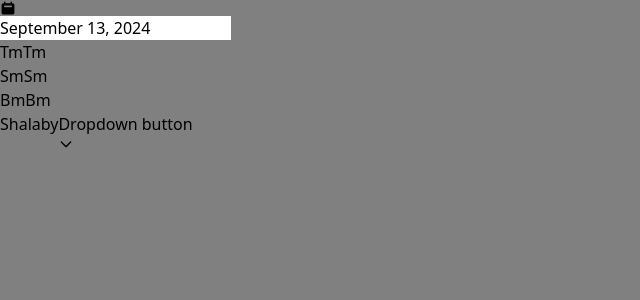
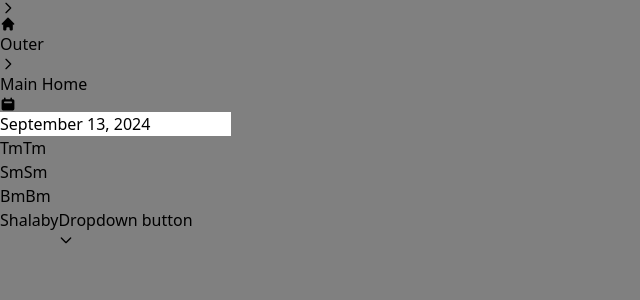
Before and after one commit to George-Nabil-Aziz/Shamandy, a React (Vite) app: page / in a window 1280 px wide. Shown: the top 300 px of the page, without its empty margins (0-640 px from the left). Built offline with nearby package versions, Linux system fonts and the light colour scheme.

Commit message:
Adding breadcrumb

```diff
--- a/package.json
+++ b/package.json
@@ -12,7 +12,8 @@
   "dependencies": {
     "flowbite-react": "^0.9.0",
     "react": "^18.2.0",
-    "react-dom": "^18.2.0"
+    "react-dom": "^18.2.0",
+    "react-router-dom": "^6.26.2"
   },
   "devDependencies": {
     "@types/react": "^18.2.66",
--- a/src/App.jsx
+++ b/src/App.jsx
@@ -1,22 +1,18 @@
-import { Button, Datepicker, Dropdown } from "flowbite-react";
+// React
+import { createBrowserRouter, RouterProvider } from "react-router-dom";
+
+// UI
 import { useScreenSize } from "/src";
 
+// Components
+import { routes } from "./routes";
+
 export default function App() {
+  // Hooks
   const screen = useScreenSize();
 
-  return (
-    <div>
-      <Datepicker />
-      <div>TmTm</div>
-      <div>SmSm</div>
-      <div>BmBm</div>
-      <Button>Shalaby</Button>
-      <Dropdown label="Dropdown button" dismissOnClick={false}>
-        <Dropdown.Item>Dashboard</Dropdown.Item>
-        <Dropdown.Item>Settings</Dropdown.Item>
-        <Dropdown.Item>Earnings</Dropdown.Item>
-        <Dropdown.Item>Sign out</Dropdown.Item>
-      </Dropdown>
-    </div>
-  );
+  // Router
+  const router = createBrowserRouter(routes);
+
+  return <RouterProvider router={router} />;
 }
--- /dev/null
+++ b/src/components/breadcrumb.jsx
@@ -0,0 +1,22 @@
+// Hooks
+import { useBreadcrumb } from "../hooks";
+
+// Flowbite
+import { Breadcrumb } from "flowbite-react";
+
+// React Icons
+import { HiHome } from "react-icons/hi";
+
+export const AppBreadcrumb = () => {
+  const { routes } = useBreadcrumb();
+
+  return (
+    <Breadcrumb aria-label="Default breadcrumb example">
+      {routes.map((route, index) => (
+        <Breadcrumb.Item href="#" icon={index === 0 && HiHome} key={route.id}>
+          {route.data.label}
+        </Breadcrumb.Item>
+      ))}
+    </Breadcrumb>
+  );
+};
--- /dev/null
+++ b/src/hooks/breadcrumb.js
@@ -0,0 +1,14 @@
+import { useMatches } from "react-router-dom";
+
+export const useBreadcrumb = () => {
+  // Composables
+  const matches = useMatches();
+
+  // Routes data exists
+  const routes = matches.filter((match) => match.data);
+
+  // Currnet route - last route
+  const currentRoute = routes[routes.length - 1];
+
+  return { routes, currentRoute };
+};
--- a/src/hooks/index.js
+++ b/src/hooks/index.js
@@ -1,2 +1,4 @@
 export * from "./screen-size";
+export * from "./breadcrumb";
+
 // export { useScreenSize } from "./screen-size";
--- /dev/null
+++ b/src/layouts/index.jsx
@@ -0,0 +1,14 @@
+// React
+import { Outlet } from "react-router-dom";
+
+// UI
+import { AppBreadcrumb } from "../components/breadcrumb";
+
+export const MainLayout = () => {
+  return (
+    <>
+      <AppBreadcrumb />
+      <Outlet />
+    </>
+  );
+};
--- /dev/null
+++ b/src/pages/index.jsx
@@ -0,0 +1,20 @@
+// Flowbite
+import { Button, Datepicker, Dropdown } from "flowbite-react";
+
+export const MainPage = () => {
+  return (
+    <div>
+      <Datepicker />
+      <div>TmTm</div>
+      <div>SmSm</div>
+      <div>BmBm</div>
+      <Button>Shalaby</Button>
+      <Dropdown label="Dropdown button" dismissOnClick={false}>
+        <Dropdown.Item>Dashboard</Dropdown.Item>
+        <Dropdown.Item>Settings</Dropdown.Item>
+        <Dropdown.Item>Earnings</Dropdown.Item>
+        <Dropdown.Item>Sign out</Dropdown.Item>
+      </Dropdown>
+    </div>
+  );
+};
--- /dev/null
+++ b/src/routes/index.jsx
@@ -0,0 +1,35 @@
+// Components
+import { MainLayout } from "../layouts";
+import { MainPage } from "../pages";
+
+export const routes = [
+  {
+    path: "/",
+    element: <MainLayout />,
+    loader() {
+      return {
+        label: "Outer",
+      };
+    },
+    children: [
+      {
+        path: "",
+        element: <MainPage />,
+        loader() {
+          return {
+            label: "Main Home",
+          };
+        },
+      },
+      {
+        path: "hello",
+        element: <div>Hello</div>,
+        loader() {
+          return {
+            label: "Helloooo",
+          };
+        },
+      },
+    ],
+  },
+];
```
